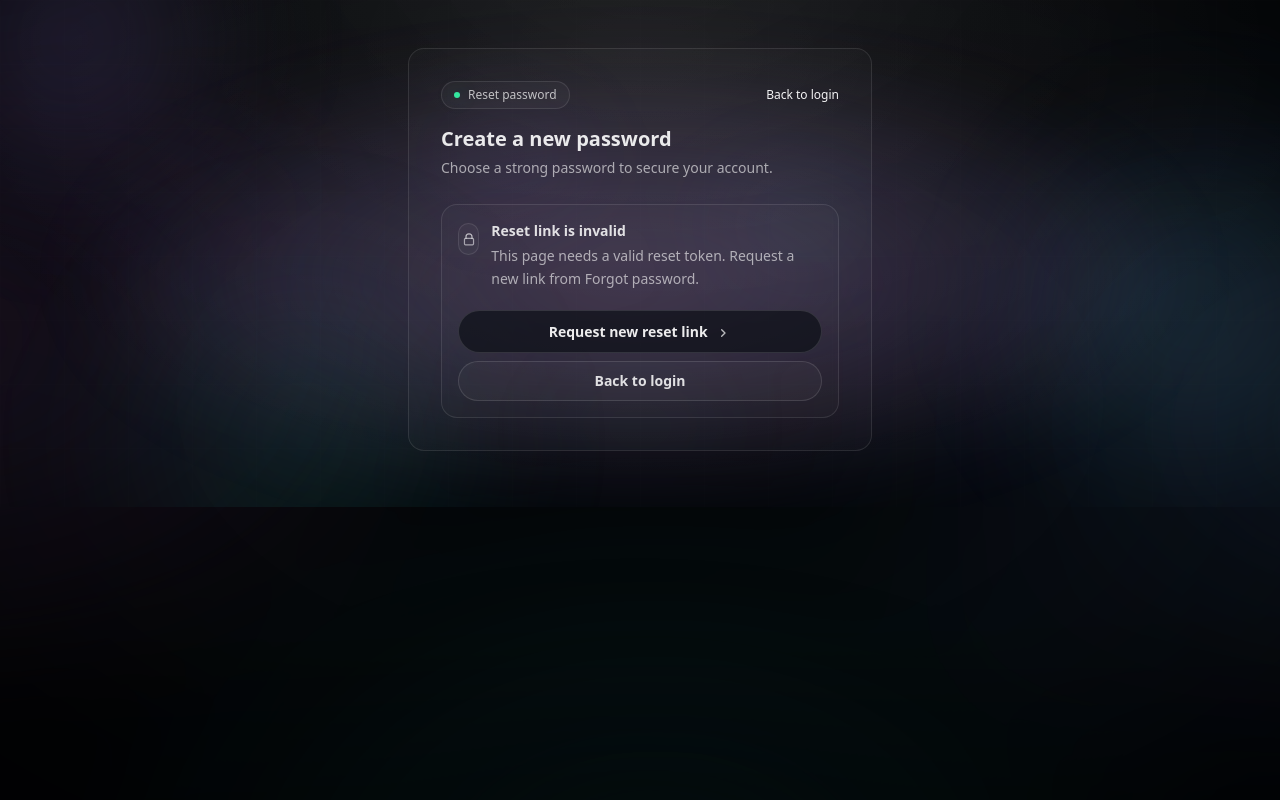
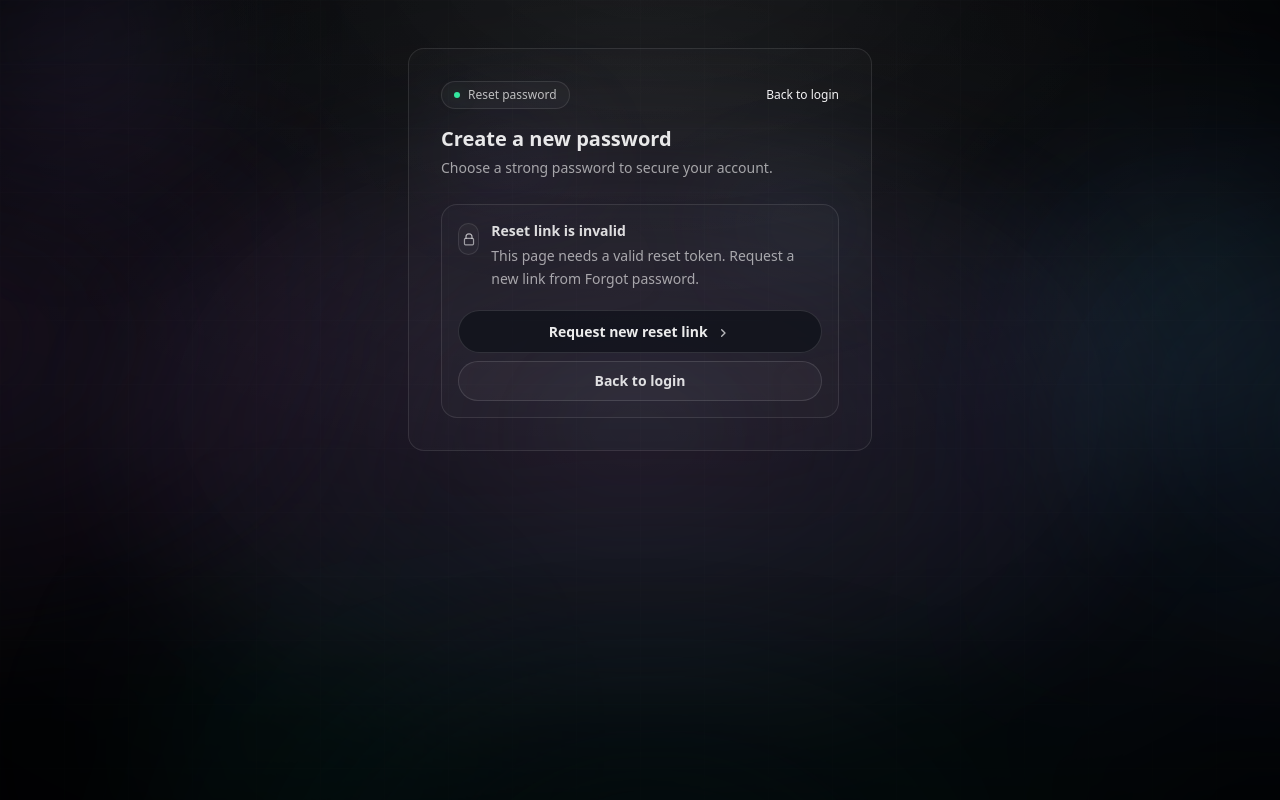
Before and after one commit to Sakibhoq/clipforge-ai, a Next.js app in the folder frontend/: page /reset-password in a window 1280 px wide. Built offline with nearby package versions, Linux system fonts and the light colour scheme.

Commit message:
Fix reset-password page background to fill viewport without bottom black band

```diff
--- a/frontend/app/reset-password/page.tsx
+++ b/frontend/app/reset-password/page.tsx
@@ -215,7 +215,7 @@ function ResetPasswordPageInner() {
   return (
     <div className="relative overflow-x-hidden [max-width:100vw]" style={rootStyle}>
       {/* PAGE-LEVEL AURORA (mobile-safe) */}
-      <div aria-hidden="true" className="pointer-events-none absolute inset-0">
+      <div aria-hidden="true" className="pointer-events-none fixed inset-0 -z-10 overflow-hidden">
         <div className="absolute inset-0 bg-[radial-gradient(1200px_700px_at_50%_10%,rgba(255,255,255,0.06),transparent_62%)]" />
         <div className="absolute inset-0 opacity-[0.48] sm:opacity-[0.55]">
           <div className="aurora" />
```
